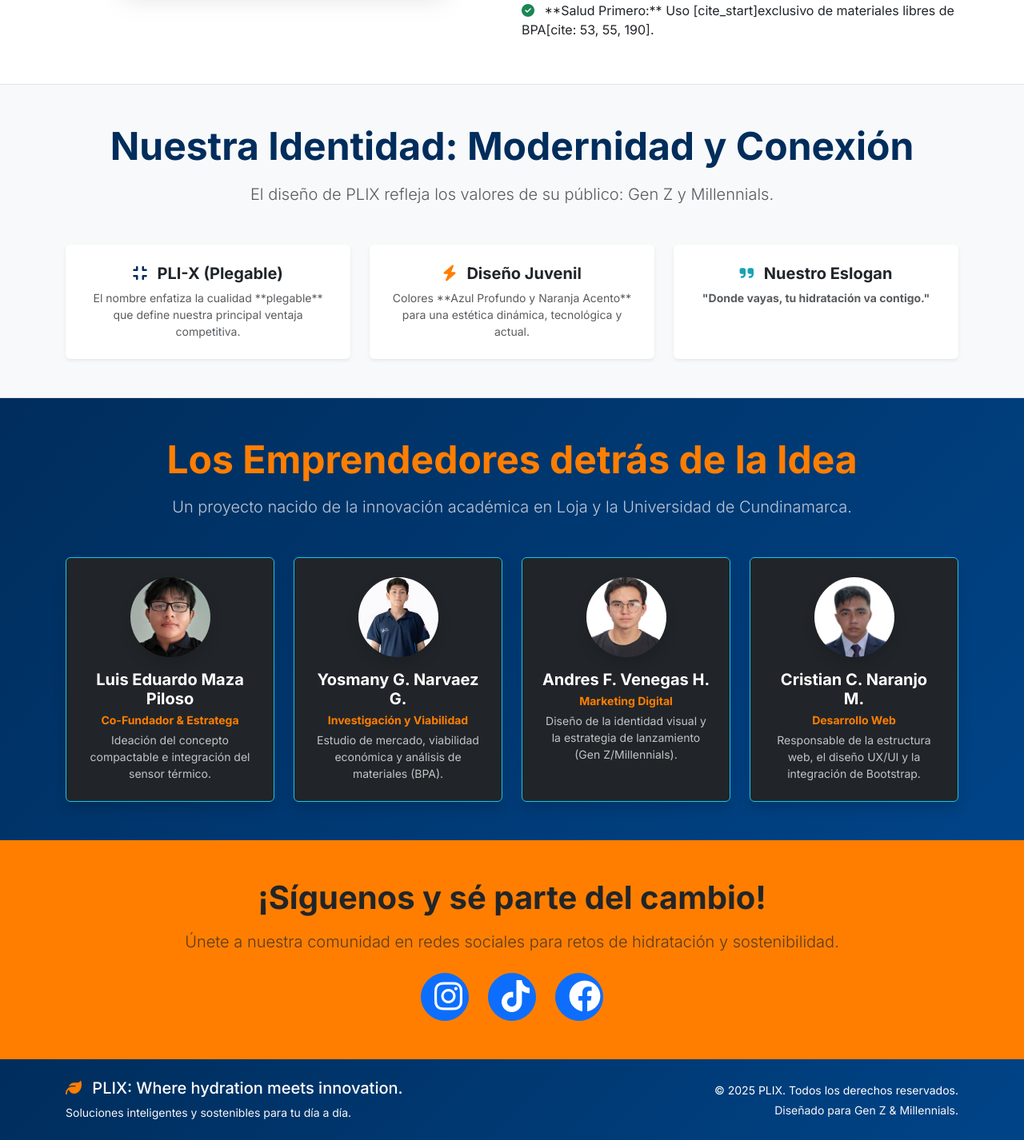
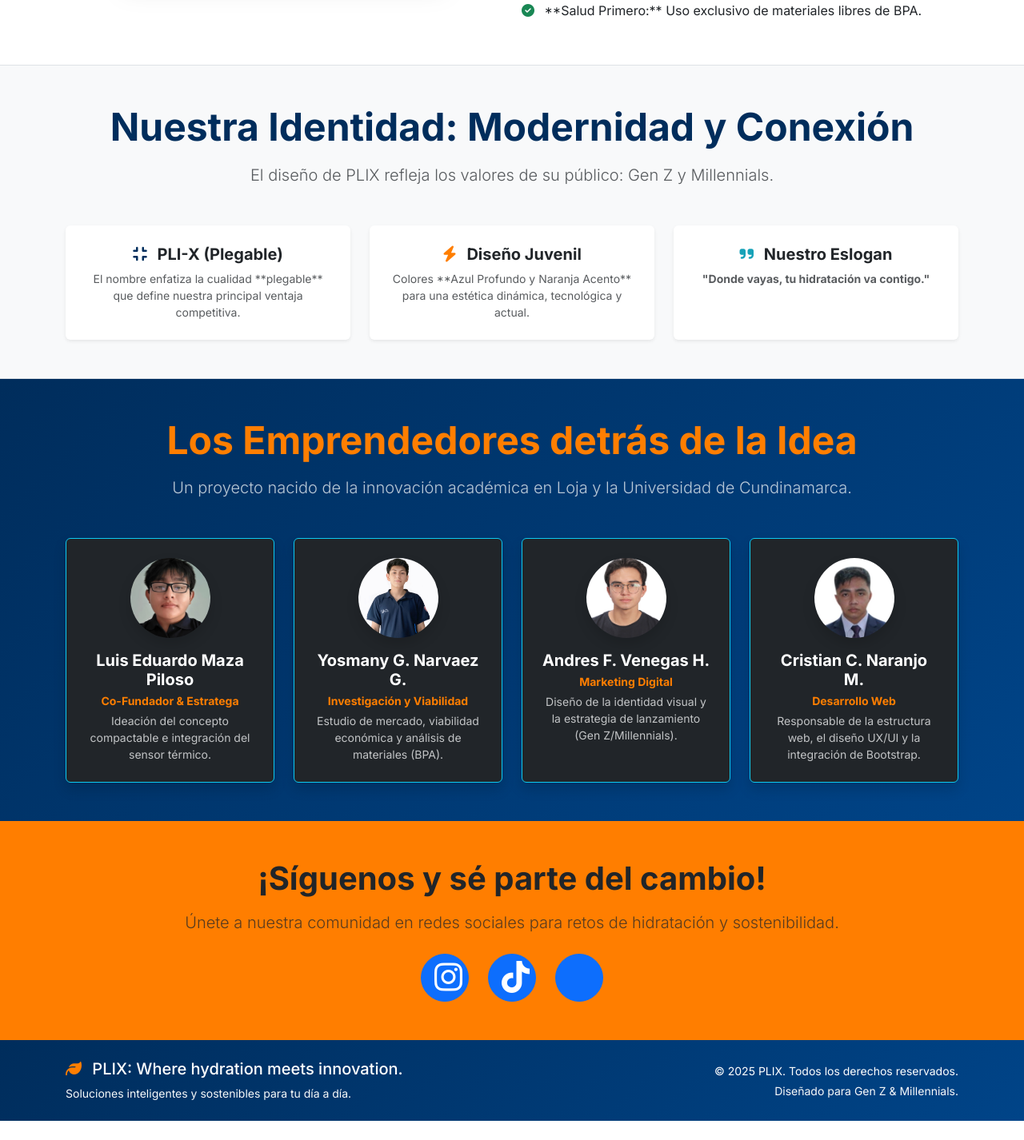
Before and after one commit to andres22044/Proyecto_Gestion_Conocimiento_Aprendizaje_Flexible_Python, a Flask app: page /proyecto in a window 1280 px wide. Shown: the part 780-2206 px from the top of the page at 80% size. After the commit the page ends 2182 px from the top, so only its background shows below. Run offline with Flask 3, Linux system fonts and the light colour scheme; the visitor is signed in with stand-in values (Sample User, id 1); parts of the project's set-up code (start-up, migrations or seed data) failed here and were passed over; some libraries are stand-ins or nearby versions.

Commit message:
proyecto final

```diff
--- a/templates/sobre_proyecto.html
+++ b/templates/sobre_proyecto.html
@@ -29,16 +29,16 @@
             <div class="col-lg-6">
                 <h2 class="display-6 fw-bold mb-3 text-primary">Manifiesto de Hidratación Consciente</h2>
                 <p class="lead text-muted">
-                    [cite_start]PLIX nace de la necesidad de fusionar **comodidad, tecnología y responsabilidad ambiental**[cite: 31, 191]. Parte
+                    PLIX nace de la necesidad de fusionar **comodidad, tecnología y responsabilidad ambiental**. Parte
                     de la convicción de que las botellas reutilizables deben ser tan prácticas como funcionales.
                 </p>
                 <ul class="list-unstyled mb-0">
                     <li class="mb-2"><i class="fas fa-check-circle text-success me-2"></i> **Reducción de Plásticos:**
-                        [cite_start]Promovemos el fin de las botellas de un solo uso[cite: 69].</li>
+                        Promovemos el fin de las botellas de un solo uso</li>
                     <li class="mb-2"><i class="fas fa-check-circle text-success me-2"></i> **Diseño Plegable:** Máxima
-                        [cite_start]portabilidad para un estilo de vida sin límites[cite: 32, 57, 59].</li>
+                        portabilidad para un estilo de vida sin límites.</li>
                     <li class="mb-2"><i class="fas fa-check-circle text-success me-2"></i> **Salud Primero:** Uso
-                        [cite_start]exclusivo de materiales libres de BPA[cite: 53, 55, 190].</li>
+                        exclusivo de materiales libres de BPA.</li>
                 </ul>
             </div>
         </div>
@@ -141,12 +141,12 @@
             Únete a nuestra comunidad en redes sociales para retos de hidratación y sostenibilidad.
         </p>
         <div class="d-flex justify-content-center gap-4">
-            <a href="#" class="btn btn-primary btn-lg rounded-circle" style="width: 60px; height: 60px;"><i
+            <a href="https://www.instagram.com/PLIX_Official" class="btn btn-primary btn-lg rounded-circle" style="width: 60px; height: 60px;"><i
                     class="fab fa-instagram fa-2x"></i></a>
-            <a href="#" class="btn btn-primary btn-lg rounded-circle" style="width: 60px; height: 60px;"><i
+            <a href="https://www.tiktok.com/PLIX_Official" class="btn btn-primary btn-lg rounded-circle" style="width: 60px; height: 60px;"><i
                     class="fab fa-tiktok fa-2x"></i></a>
-            <a href="#" class="btn btn-primary btn-lg rounded-circle" style="width: 60px; height: 60px;"><i
-                    class="fab fa-facebook fa-2x"></i></a>
+            <a href="https://www.facebook.com/PLIX_Official" class="btn btn-primary btn-lg rounded-circle" style="width: 60px; height: 60px;"><i
+                    class="fab f-facebook fa-2x"></i></a>
         </div>
     </div>
 </section>
```
